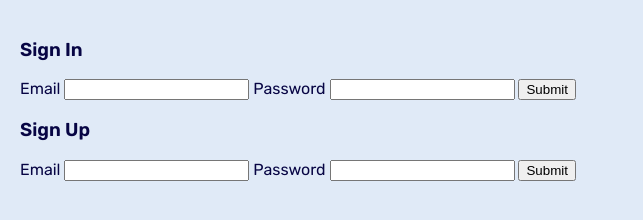
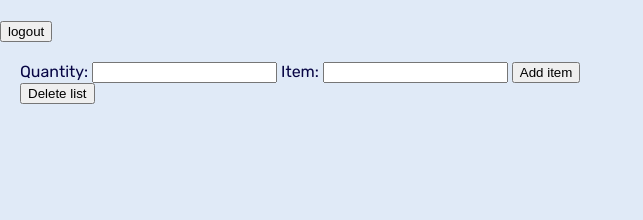
Before and after one commit to benni-maxon/fromscratch-shopping-list, a plain HTML site: page index.html in a window 1280 px wide. Shown: the whole page, without its empty margins (0-643 px from the left). Drawn offline with nearby package versions, Linux system fonts and the light colour scheme.

Commit message:
moved auth forms to index.html in auth folder. set up main index as list page.

```diff
--- a/index.html
+++ b/index.html
@@ -32,29 +32,30 @@
     </head>
 
     <body>
-        <main class="auth-main">
-            <div class="left">
-                <div class="auth-container">
-                    <form id="sign-in">
-                        <h3>Sign In</h3>
-                        <label>Email </label><input type="email" name="email" id="sign-in-email" />
-                        <label>Password </label
-                        ><input type="password" name="password" id="sign-in-password" />
-                        <button>Submit</button>
-                    </form>
-                </div>
+        <header>
+            <h1></h1>
+            <div class="gutter-right logo">
+                <button id="logout">logout</button>
             </div>
-            <div class="right">
-                <div class="auth-container">
-                    <form id="sign-up">
-                        <h3>Sign Up</h3>
-                        <label>Email </label><input type="email" name="email" id="sign-up-email" />
-                        <label>Password </label
-                        ><input type="password" name="password" id="sign-up-password" />
-                        <button>Submit</button>
-                    </form>
-                </div>
-            </div>
+        </header>
+        <main>
+            <section>
+                <form class="item-form">
+                    <label>
+                        Quantity:
+                        <input type="number" name="quantity" min="0" />
+                    </label>
+                    <label>
+                        Item:
+                        <input name="item" />
+                    </label>
+                    <button>Add item</button>
+                </form>
+                <ul class="list">
+                    <!-- list items -->
+                </ul>
+                <button class="delete">Delete list</button>
+            </section>
         </main>
     </body>
 </html>
```
Also changed, not shown: auth/index.html (+32 -29 lines).
